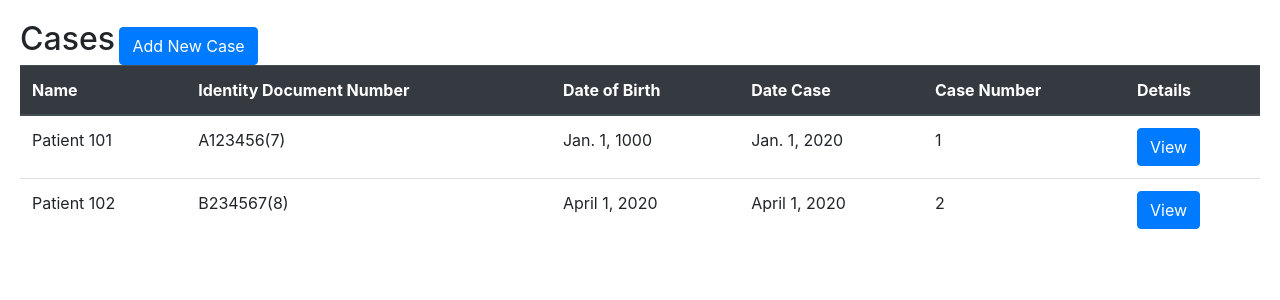
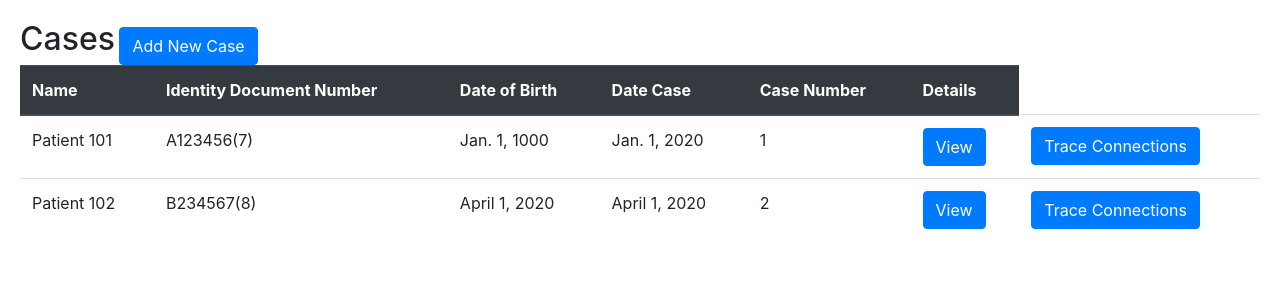
Before and after one commit to zupeter/trans19, a Django app: page /case/ in a window 1280 px wide. Shown: the part 56-356 px from the top of the page. Run offline with Django 3.2, Linux system fonts and the light colour scheme; data comes from the database, SQL or seed files in the repository; some libraries are stand-ins or nearby versions.

Commit message:
added trace connection button

```diff
--- a/src/record/templates/case/list.html
+++ b/src/record/templates/case/list.html
@@ -30,6 +30,7 @@
 					<td>{{object.date_of_comfirmed}}</td>
 					<td>{{object.case_number}}</td>
 					<td><a href='{{ object.get_absolute_url }}' class="btn btn-primary">View</a></td>
+					<td><a href='{{ object.get_absolute_url }}' class="btn btn-primary">Trace Connections</a></td>
 				</tr>
 				{% endfor %}
 			</tbody>
```
